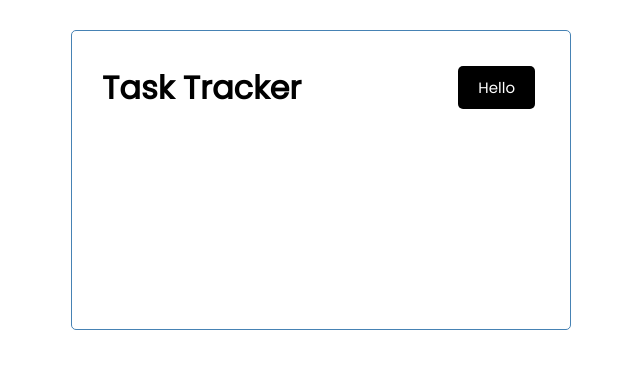
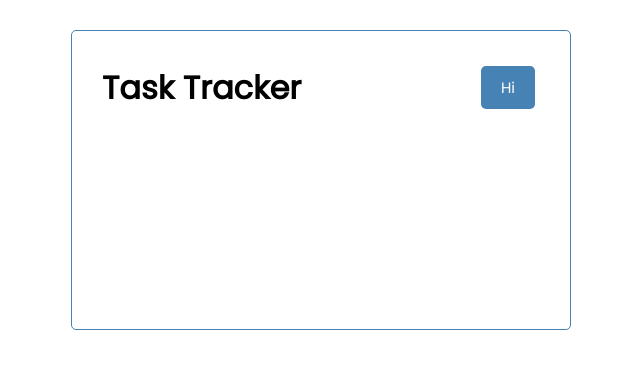
Before and after one commit to Rosie1291/task-tracker, a React (Create React App) app: page / in a window 1280 px wide. Shown: the top 368 px of the page, without its empty margins (319-959 px from the left). Built offline with nearby package versions, Linux system fonts and the light colour scheme.

Commit message:
feat/header-button-components

```diff
--- a/src/components/Button.js
+++ b/src/components/Button.js
@@ -1,9 +1,24 @@
-const Button = ({ color, text }) => {
+import PropTypes from "prop-types";
+
+const Button = ({ color, text, onClick }) => {
   return (
-    <button style={{ backgrounColor: color }} className="btn">
+    <button
+      onClick={onClick}
+      style={{ backgroundColor: color }}
+      className="btn"
+    >
       {text}
     </button>
   );
 };
 
+Button.defaultProps = {
+  color: "steelblue",
+};
+
+Button.propTypes = {
+  text: PropTypes.string,
+  color: PropTypes.string,
+  onClick: PropTypes.func.isRequired,
+};
 export default Button;
--- a/src/components/Header.js
+++ b/src/components/Header.js
@@ -1,10 +1,13 @@
 import Button from './Button'
 
 const Header = ({ title }) => {
+    const onClick = () => {
+        console.log('Click')
+    }
     return (
         <header className='header'>
             <h1>{title}</h1>
-            <Button color='green' text='Hello'/>
+            <Button backgroundColor='red' text='Hi' onClick={onClick}/>
         </header>
     )
 }
--- a/src/index.css
+++ b/src/index.css
@@ -29,7 +29,7 @@ body {
 
 .btn {
   display: inline-block;
-  background: #000;
+  /* background: #000; */
   color: #fff;
   border: none;
   padding: 10px 20px;
```
